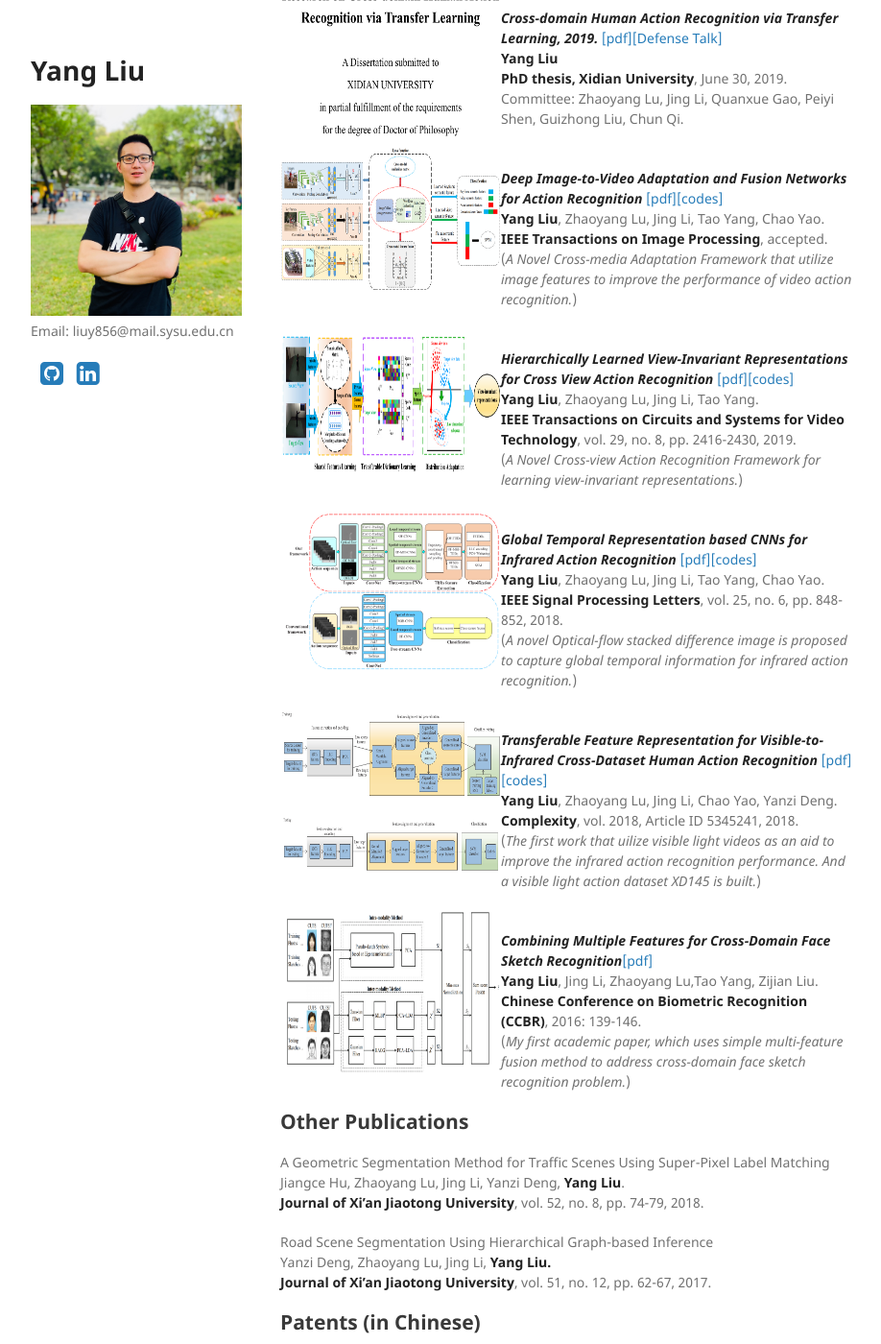
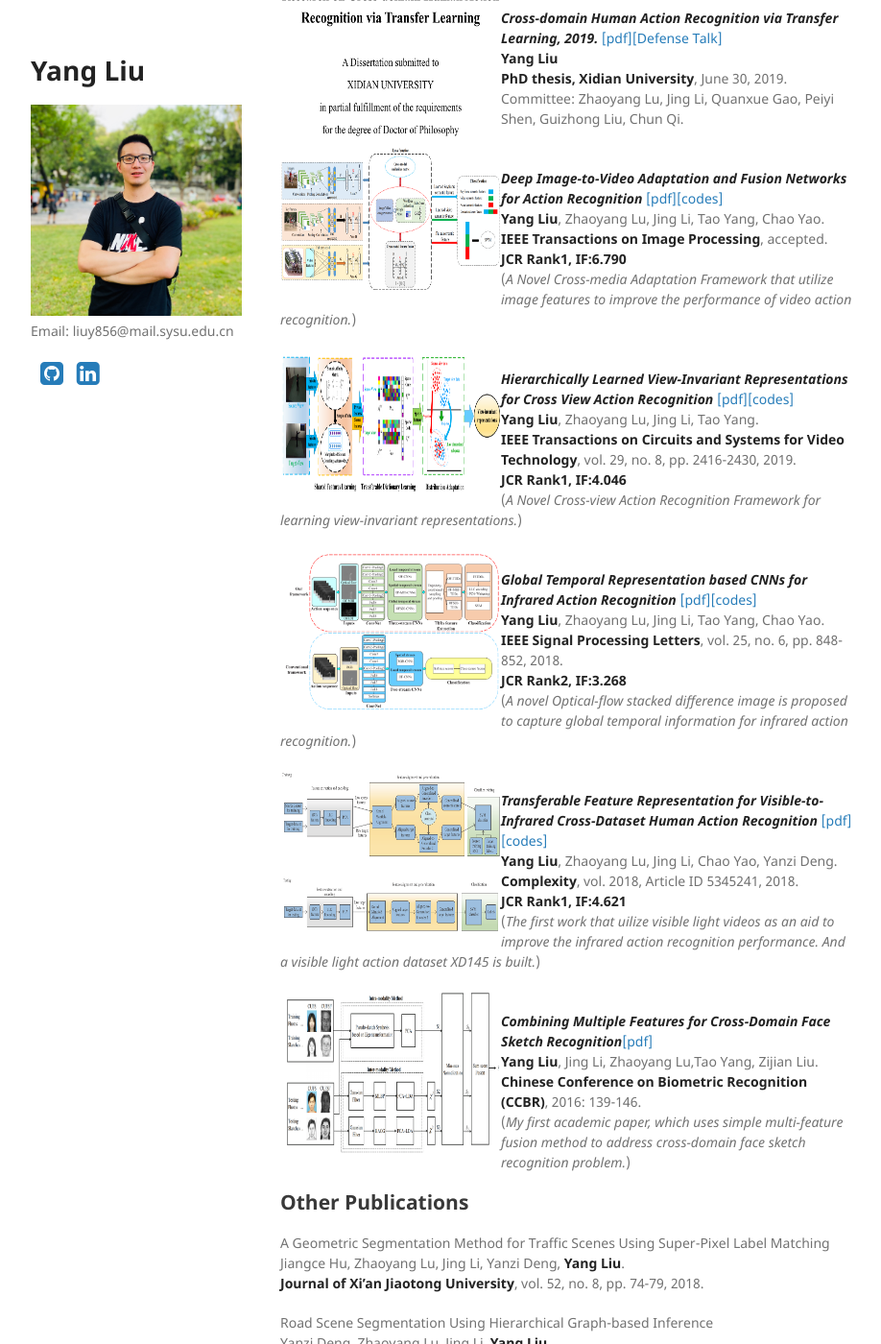
Before and after one commit to YangLiu9208/home, a Jekyll site: the page built from index.md, in a window 1280 px wide and 1400 px high, scrolled down 828 px. Shown: the whole window at 96% size, without its empty margins (178-1096 px from the left). Built offline with Jekyll 4.4.1, drawn with Linux system fonts in a browser that asks for light colours; a style sheet for code colours, icons or effects is not loaded.

Commit message:
Update index.md

```diff
--- a/index.md
+++ b/index.md
@@ -46,6 +46,7 @@ Committee: Zhaoyang Lu, Jing Li, Quanxue Gao, Peiyi Shen, Guizhong Liu, Chun Qi.
 ***Deep Image-to-Video Adaptation and Fusion Networks for Action Recognition*** [[pdf]](https://arxiv.org/pdf/1911.10751.pdf)[[codes]](https://yangliu9208.github.io/DIVAFN/)
 **Yang Liu**, Zhaoyang Lu, Jing Li, Tao Yang, Chao Yao.
 **IEEE Transactions on Image Processing**, accepted.
+**JCR Rank1, IF:6.790**
 (*A Novel Cross-media Adaptation Framework that utilize image features to improve the performance of video action recognition.*)
 
 <div align="left">
@@ -56,6 +57,7 @@ Committee: Zhaoyang Lu, Jing Li, Quanxue Gao, Peiyi Shen, Guizhong Liu, Chun Qi.
 ***Hierarchically Learned View-Invariant Representations for Cross View Action Recognition*** [[pdf]](https://arxiv.org/abs/1809.00421)[[codes]](https://yangliu9208.github.io/JSRDA/)
 **Yang Liu**, Zhaoyang Lu, Jing Li, Tao Yang.
 **IEEE Transactions on Circuits and Systems for Video Technology**, vol. 29, no. 8, pp. 2416-2430, 2019.
+**JCR Rank1, IF:4.046**
 (*A Novel Cross-view Action Recognition Framework for learning view-invariant representations.*)
 
 
@@ -67,6 +69,7 @@ Committee: Zhaoyang Lu, Jing Li, Quanxue Gao, Peiyi Shen, Guizhong Liu, Chun Qi.
 ***Global Temporal Representation based CNNs for Infrared Action Recognition*** [[pdf]](https://arxiv.org/abs/1909.08287)[[codes]](https://yangliu9208.github.io/TSTDDs/)
 **Yang Liu**, Zhaoyang Lu, Jing Li, Tao Yang, Chao Yao.
 **IEEE Signal Processing Letters**, vol. 25, no. 6, pp. 848-852, 2018.
+**JCR Rank2, IF:3.268**
 (*A novel Optical-flow stacked difference image is proposed to capture global temporal information for infrared action recognition.*)
 <div align="left">
           <a>
@@ -76,6 +79,7 @@ Committee: Zhaoyang Lu, Jing Li, Quanxue Gao, Peiyi Shen, Guizhong Liu, Chun Qi.
 ***Transferable Feature Representation for Visible-to-Infrared Cross-Dataset Human Action Recognition*** [[pdf]](https://arxiv.org/abs/1909.08297)[[codes]](https://yangliu9208.github.io/CDFAG/)
 **Yang Liu**, Zhaoyang Lu, Jing Li, Chao Yao, Yanzi Deng.
 **Complexity**, vol. 2018, Article ID 5345241, 2018.
+**JCR Rank1, IF:4.621**
 (*The first work that uilize visible light videos as an aid to improve the infrared action recognition performance. And a visible light action dataset XD145 is built.*)
 
 <div align="left">
```
